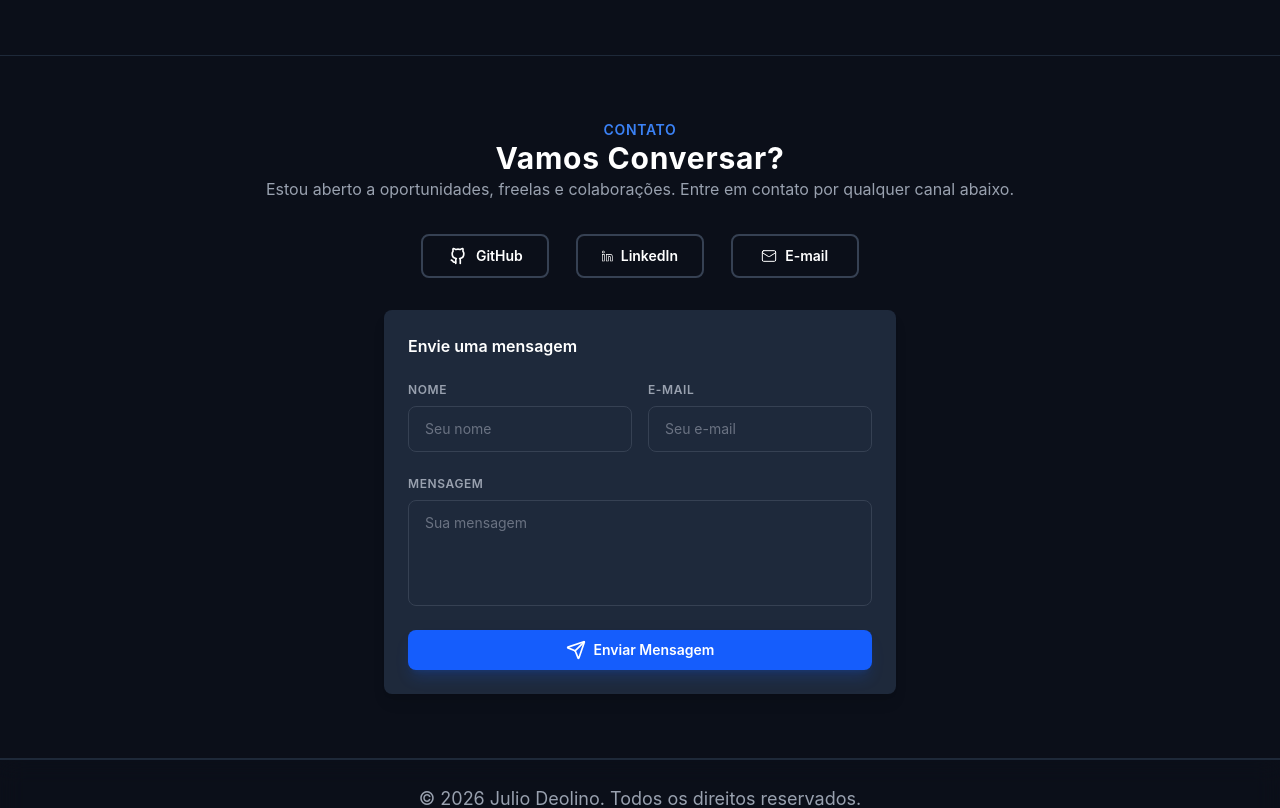
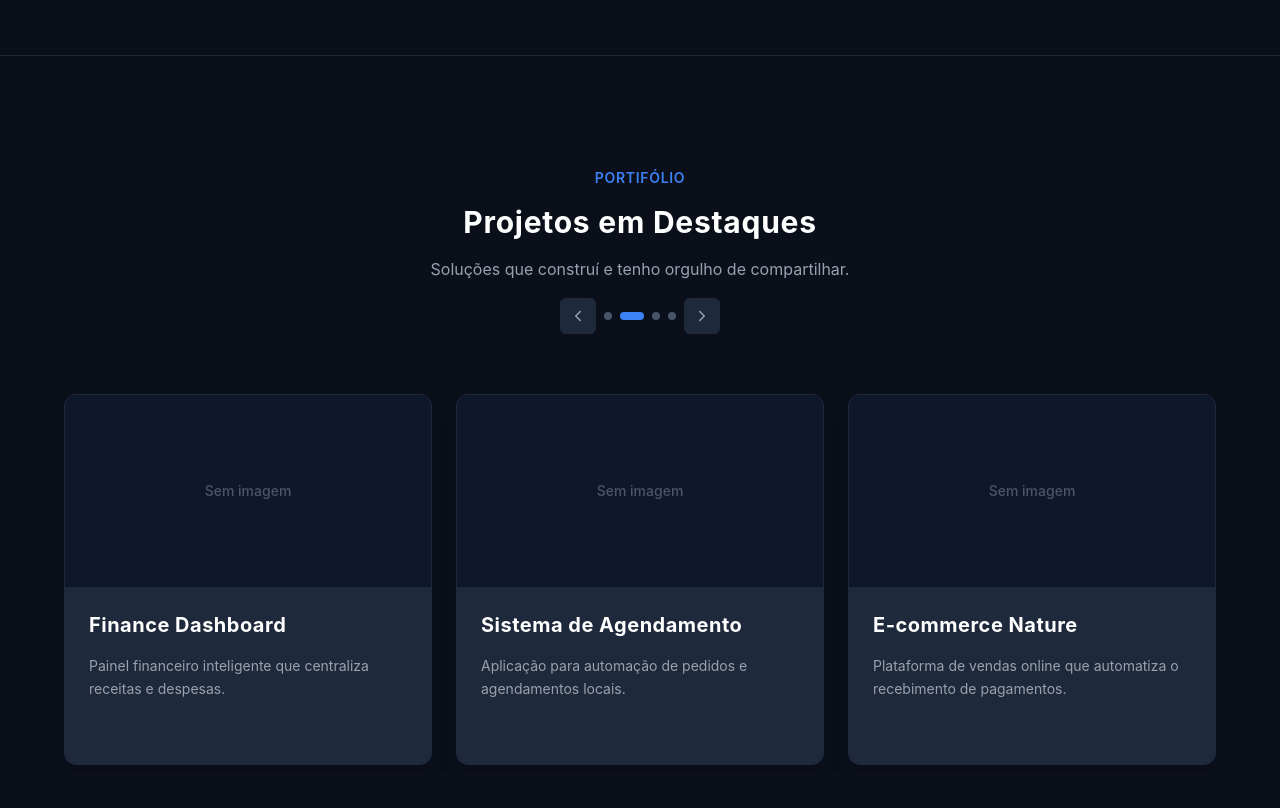
Before and after one commit to juliodeolino/my-portfolio, a React (Vite) app: page / in a window 1280 px wide. Shown: the part 1380-2188 px from the top of the page. Built offline with nearby package versions, Linux system fonts and the light colour scheme.

Commit message:
feat(section): add section projects + slider

```diff
--- a/package.json
+++ b/package.json
@@ -13,7 +13,8 @@
     "framer-motion": "^12.40.0",
     "lucide-react": "^1.17.0",
     "react": "^19.2.6",
-    "react-dom": "^19.2.6"
+    "react-dom": "^19.2.6",
+    "swiper": "^12.2.0"
   },
   "devDependencies": {
     "@eslint/js": "^10.0.1",
--- a/src/App.jsx
+++ b/src/App.jsx
@@ -5,6 +5,7 @@ import Hero from './sections/Hero';
 import Footer from './components/Footer';
 import Technology from './sections/Technology';
 import Contact from './sections/Contact';
+import Projects from './sections/Projects';
 
 export default function App() {
   const VER_DESIGN_SYSTEM = false;
@@ -22,6 +23,9 @@ export default function App() {
         <section id="tecnologia">
           <Technology />
         </section>
+        <section id="projetos">
+          <Projects />
+        </section>
         <section id="contato">
           <Contact />
         </section>
--- a/src/components/Card.jsx
+++ b/src/components/Card.jsx
@@ -12,7 +12,7 @@ export default function Card({
   githubUrl
 }) {
   return (
-    <div className="bg-surface border border-gray-800 rounded-xl overflow-hidden shadow-xl transition-all duration-300 hover:-translate-y-2 hover:border-blue-500/50 group">
+    <div className="bg-surface border border-gray-800 rounded-xl overflow-hidden shadow-xl transition-all duration-300 hover:-translate-y-2 hover:border-blue-500/50 group z-50">
       <div className="h-48 overflow-hidden bg-slate-900 relative">
         {imageUrl ? (
           <img
--- a/src/index.css
+++ b/src/index.css
@@ -5,3 +5,38 @@
 	--color-primary: #3B82F6;
 	--color-surface: #1E293B;
 }
+	/* Customização das setas do carrossel */
+/* Customização das setas do carrossel */
+.swiper-button-next,
+.swiper-button-prev {
+  @apply text-blue-500 scale-75 transition-all;
+}
+
+/* Garante o reset do container das bolinhas */
+.custom-swiper-pagination {
+  position: relative !important;
+  bottom: 0 !important;
+  left: 0 !important;
+  width: auto !important;
+  display: flex !important;
+  align-items: center !important;
+}
+
+/* 🌟 Bolinhas Normais (Inativas) */
+.custom-swiper-pagination .swiper-pagination-bullet {
+  width: 0.5rem !important;
+  height: 0.5rem !important;
+  margin: 0 !important;
+  border-radius: 9999px !important;
+  background-color: #475569 !important;
+  opacity: 1 !important;
+  transition: all 300ms ease-out;
+}
+
+/* 🌟 Bolinha Ativa (Esticada em formato pílula) */
+.custom-swiper-pagination .swiper-pagination-bullet-active {
+  width: 1.5rem !important;
+  border-radius: 9999px !important;
+  background-color: #3b82f6 !important;
+  transition: all 300ms ease-out;
+}
--- a/src/sections/Contact.jsx
+++ b/src/sections/Contact.jsx
@@ -31,7 +31,7 @@ export default function Contact() {
       >
         <motion.div
         variants={fadeInUp}
-        className="text-center"
+        className="text-center flex flex-col items-center gap-4 max-w-2xl"
         >
             <Typography variant="subtitle">Contato</Typography>
             <Typography variant="h2">Vamos Conversar?</Typography>
--- /dev/null
+++ b/src/sections/Projects.jsx
@@ -0,0 +1,125 @@
+import React from "react";
+import { motion } from "framer-motion";
+import Typography from "../components/ui/Typography";
+import Card from "../components/Card";
+import { ChevronLeft, ChevronRight } from "lucide-react";
+
+import { Swiper, SwiperSlide } from "swiper/react";
+import { Navigation, Pagination, Autoplay } from "swiper/modules";
+
+import "swiper/css";
+import "swiper/css/pagination";
+
+const PROJETOS_DATA = [
+  {
+    id: 1,
+    title: "E-commerce Nature",
+    description:
+      "Plataforma de vendas online que automatiza o recebimento de pagamentos.",
+  },
+  {
+    id: 2,
+    title: "Finance Dashboard",
+    description:
+      "Painel financeiro inteligente que centraliza receitas e despesas.",
+  },
+  {
+    id: 3,
+    title: "Sistema de Agendamento",
+    description: "Aplicação para automação de pedidos e agendamentos locais.",
+  },
+  {
+    id: 4,
+    title: "E-commerce Nature",
+    description:
+      "Plataforma de vendas online que automatiza o recebimento de pagamentos.",
+  },
+  {
+    id: 5,
+    title: "Finance Dashboard",
+    description:
+      "Painel financeiro inteligente que centraliza receitas e despesas.",
+  },
+  {
+    id: 6,
+    title: "Sistema de Agendamento",
+    description: "Aplicação para automação de pedidos e agendamentos locais.",
+  },
+];
+
+export default function Projects() {
+  const hidden = { opacity: 0, y: 30 };
+  const fadeInUp = {
+    opacity: 1,
+    y: 0,
+    transition: { duration: 0.8, ease: "easeOut" },
+  };
+  return (
+    <section className="w-full flex flex-col items-center border-b border-gray-800 px-4 py-16 p-12 gap-12">
+      <motion.div
+        initial={hidden}
+        whileInView={fadeInUp}
+        viewport={{ once: true, amount: 0.2 }}
+        variants={{
+          fadeInUp: { transition: { staggerChildren: 0.2 } },
+        }}
+        className="max-w-6xl mx-auto flex flex-col gap-10 w-full"
+      ></motion.div>
+      {/* 🚀 CABEÇALHO DO CARROSSEL (TÍTULO + CONTROLES ALINHADOS) */}
+      <motion.div variants={fadeInUp} className="text-center flex flex-col items-center gap-4">
+        <Typography variant="subtitle">Portifólio</Typography>
+        <Typography variant="h2">Projetos em Destaques</Typography>
+        <Typography variant="body">
+          Soluções que construí e tenho orgulho de compartilhar.
+        </Typography>
+
+        {/* Container Geral dos Controles */}
+        <div className="flex items-center gap-6 self-auto">
+          {/* Container das Setinhas de Navegação */}
+          <div className="flex items-center gap-2">
+            <button className="custom-swiper-button-prev p-2 rounded-md border border-gray-800 bg-surface text-gray-400 hover:text-white hover:border-gray-700 transition-all cursor-pointer">
+              <ChevronLeft size={18} />
+            </button>
+            {/* O Swiper vai injetar as bolinhas automaticamente dentro dessa div */}
+            <div className="custom-swiper-pagination flex items-center gap-2"></div>
+            <button className="custom-swiper-button-next p-2 rounded-md border border-gray-800 bg-surface text-gray-400 hover:text-white hover:border-gray-700 transition-all cursor-pointer">
+              <ChevronRight size={18} />
+            </button>
+          </div>
+        </div>
+      </motion.div>
+
+      {/* CONTENEDOR DO SLIDER */}
+      <motion.div
+        variants={fadeInUp}
+        className="w-full custom-swiper-container max-w-6xl"
+      >
+        <Swiper
+          modules={[Navigation, Pagination, Autoplay]}
+          spaceBetween={24}
+          slidesPerView={1}
+          autoplay={{ delay: 5000 }}
+          navigation={{
+            nextEl: ".custom-swiper-button-next",
+            prevEl: ".custom-swiper-button-prev",
+          }}
+          pagination={{
+            el: ".custom-swiper-pagination",
+            clickable: true,
+          }}
+          breakpoints={{
+            640: { slidesPerView: 2, spaceBetween: 24 },
+            1024: { slidesPerView: 3, spaceBetween: 24 },
+          }}
+          className="w-full h-full"
+        >
+          {PROJETOS_DATA.map((project) => (
+            <SwiperSlide key={project.id} className="h-full flex pt-3 pb-2">
+              <Card title={project.title} description={project.description} />
+            </SwiperSlide>
+          ))}
+        </Swiper>
+      </motion.div>
+    </section>
+  );
+}
```
Also changed, not shown: 1 other file (tests, documents, lock files or other folders).
